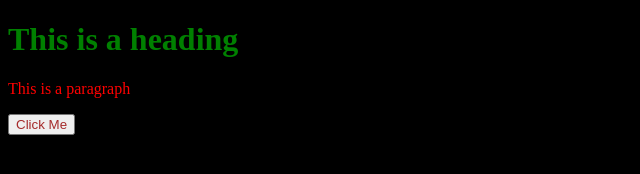
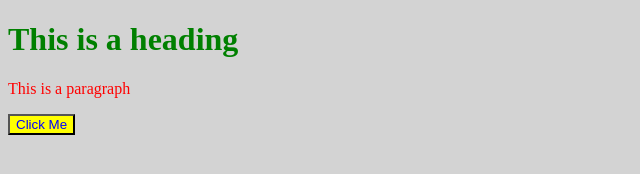
Before and after one commit to talukderabid/css_roadmap, a plain HTML site: page index.html in a window 1280 px wide. Shown: the whole page, without its empty margins (0-640 px from the left). Drawn offline with Linux system fonts and the light colour scheme.

Commit message:
add notes_color system

```diff
--- a/style.css
+++ b/style.css
@@ -1,14 +1,15 @@
 h1 {
-    color:green;
+    color: green;
 }
 p {
-    color:red
+    color: red;
 }
 
 button {
-    color: brown;
+    color: blue;
+    background-color: yellow;
 }
 
 body {
-    background-color: black;
+    background-color: lightgray;
 }
```
Also changed, not shown: 1 other file.
